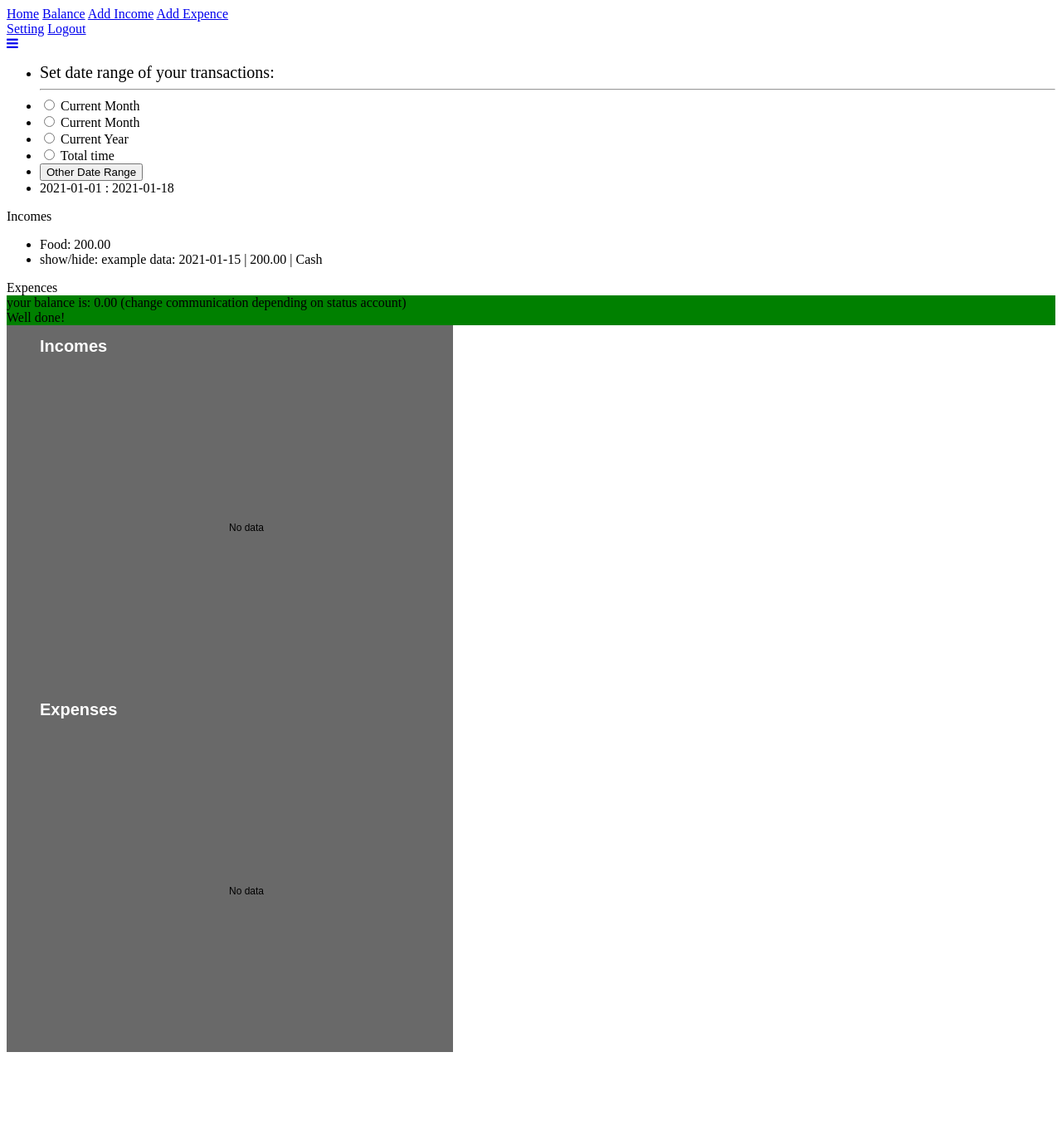
After one commit to Adamall123/HomeSavings, a PHP site: page /balance.html in a window 1280 px wide. The commit adds this page. Shown: the whole page at 83% size. Run offline with PHP 8.4, Linux system fonts and the light colour scheme.

Commit message:
add balance page

```diff
--- /dev/null
+++ b/balance.html
@@ -0,0 +1,117 @@
+<html>
+
+<head>
+    <meta name="viewport" content="width=device-width, initial-scale=1">
+    <link rel="stylesheet" href="https://cdnjs.cloudflare.com/ajax/libs/font-awesome/4.7.0/css/font-awesome.min.css">
+    <script src="resources/js/homesaves.js"></script>
+</head>
+
+<body>
+    <div class="topnav" id="myTopnav">
+        <a class="mainPage" href="#index.html">Home</a>
+        <a class="balance active" href="#index.html">Balance</a>
+        <a class="income" href="#index.html">Add Income</a>
+        <a class="expence" href="#index.html">Add Expence</a>
+        <div class="topnav-right">
+             <a class="settings" href="#index.html">Setting</a>
+            <a id="logout" href="#index.html">Logout</a>
+        </div>
+        <a href="javascript:void(0);" class="icon" onclick="myFunction()">
+            <i class="fa fa-bars"></i>
+        </a>
+    </div>
+
+    <div class="container">
+        <div id="setDateRangeForm">
+            <form id="dateForm" method="post" action="">
+                <ul id="setDateRangeList">
+                    <li>
+                        <span style="font-size: 20px;">Set date range of your transactions:</span>
+                    </li>
+                    <hr style="background-color: black;">
+                    <li>
+                        <input type="radio" class="timePeriodRadio" id="currentMonthRadio">
+                        <label for="currentMonthRadio">Current Month</label>
+                    </li>
+                    <li>
+                        <input type="radio" class="timePeriodRadio" id="previousMonthRadio">
+                        <label for="currentMonthRadio">Current Month</label>
+                    </li>
+                    <li>
+                        <input type="radio" class="timePeriodRadio" id="currentYearRadio">
+                        <label for="currentMonthRadio">Current Year</label>
+                    </li>
+                    <li>
+                        <input type="radio" class="timePeriodRadio" id="totalTimeRadio">
+                        <label for="currentMonthRadio">Total time</label>
+                    </li>
+                    <li>
+                        <button type="button" class="btn btn-warning">Other Date Range</button>
+                    </li>
+                    <li id="otherPeriodOfTimeLabel">2021-01-01 : 2021-01-18</li>
+                </ul>
+            </form>
+        </div>
+
+        <section>
+            <div class="row">
+                <div class="col-lg-6">
+                    <div class="Category">
+                        <header>
+                            <div class="CategoryHeader">Incomes</div>
+                        </header>
+                        <div class="CategoryColumn">
+                            <ul class="CategoryRow" id="incomes">
+                            <li><a>Food: 200.00</a></li>
+                                 <li><a>show/hide: example data: 2021-01-15 | 200.00 | Cash</a></li>
+                            </ul>
+                        </div>
+                    </div>
+                </div>
+                <div class="col-lg-6">
+                     <div class="Category">
+                        <header>
+                            <div class="CategoryHeader">Expences</div>
+                        </header>
+                    </div>
+                </div>
+            </div>
+        </section>
+        <div style="clear: both;"></div>
+        <section>
+            <div id="balanceWindow" style="background-color: green;">
+            your balance is: 0.00 (change communication depending on status account)
+                <br>
+                Well done!
+            </div>
+        </section>
+
+        <section>
+            <div class="row" style="margin-bottom: 100px;">
+                <div class="col-xl-6">
+                    <div id="piechar_3d_incomes">
+                        <div style="position: relative;"><div dir="ltr" style="position: relative; width: 538px; height: 438px;"><div aria-label="A chart." style="position: absolute; left: 0px; top: 0px; width: 100%; height: 100%;"><svg width="538" height="438" aria-label="A chart." style="overflow: hidden;"><defs id="_ABSTRACT_RENDERER_ID_0"></defs><rect x="0" y="0" width="538" height="438" stroke="none" stroke-width="0" fill="#696969"></rect><g><text text-anchor="start" x="40" y="32" font-family="Arial" font-size="20" font-weight="bold" stroke="none" stroke-width="0" fill="#fefefe">Incomes</text><rect x="40" y="15" width="498" height="20" stroke="none" stroke-width="0" fill-opacity="0" fill="#ffffff"></rect></g><text text-anchor="middle" x="289" y="248.2" font-family="Arial" font-size="12" stroke="none" stroke-width="0" fill="#000000">No data</text><g></g></svg><div aria-label="A tabular representation of the data in the chart." style="position: absolute; left: -10000px; top: auto; width: 1px; height: 1px; overflow: hidden;"><table><thead><tr><th>Income Item</th><th>Amount</th></tr></thead><tbody></tbody></table></div></div></div><div aria-hidden="true" style="display: none; position: absolute; top: 448px; left: 548px; white-space: nowrap; font-family: Arial; font-size: 12px;">No data</div><div></div></div>
+                    </div>
+                </div>
+                <div class="col-xl-6">
+                    <div style="position: relative;"><div dir="ltr" style="position: relative; width: 538px; height: 438px;"><div aria-label="A chart." style="position: absolute; left: 0px; top: 0px; width: 100%; height: 100%;"><svg width="538" height="438" aria-label="A chart." style="overflow: hidden;"><defs id="_ABSTRACT_RENDERER_ID_1"></defs><rect x="0" y="0" width="538" height="438" stroke="none" stroke-width="0" fill="#696969"></rect><g><text text-anchor="start" x="40" y="32" font-family="Arial" font-size="20" font-weight="bold" stroke="none" stroke-width="0" fill="#fefefe">Expenses</text><rect x="40" y="15" width="498" height="20" stroke="none" stroke-width="0" fill-opacity="0" fill="#ffffff"></rect></g><text text-anchor="middle" x="289" y="248.2" font-family="Arial" font-size="12" stroke="none" stroke-width="0" fill="#000000">No data</text><g></g></svg><div aria-label="A tabular representation of the data in the chart." style="position: absolute; left: -10000px; top: auto; width: 1px; height: 1px; overflow: hidden;"><table><thead><tr><th>Expense Item</th><th>Amount</th></tr></thead><tbody></tbody></table></div></div></div><div aria-hidden="true" style="display: none; position: absolute; top: 448px; left: 548px; white-space: nowrap; font-family: Arial; font-size: 12px;">No data</div><div></div></div>
+                </div>
+            </div>
+        </section>
+    </div>
+
+
+
+    <script>
+        function myFunction() {
+            var x = document.getElementById("myTopnav");
+            if (x.className === "topnav") {
+                x.className += " responsive";
+            } else {
+                x.className = "topnav";
+            }
+        }
+    </script>
+</body>
+
+</html>
--- a/expence.html
+++ b/expence.html
@@ -9,7 +9,7 @@
 <body>
     <div class="topnav" id="myTopnav">
         <a class="mainPage" href="#index.html">Home</a>
-        <a href="#Balance">Balance</a>
+        <a class="balance" href="#index.html">Balance</a>
         <a class="income" href="#index.html">Add Income</a>
         <a class="expence active" href="#index.html">Add Expence</a>
         <div class="topnav-right">
--- a/income.html
+++ b/income.html
@@ -9,7 +9,7 @@
 <body>
     <div class="topnav" id="myTopnav">
         <a class="mainPage" href="#index.html">Home</a>
-        <a href="#Balance">Balance</a>
+        <a class="balance" href="#index.html">Balance</a>
         <a class="income active" href="#index.html">Add Income</a>
         <a class="expence" href="#index.html">Add Expence</a>
         <div class="topnav-right">
--- a/index.html
+++ b/index.html
@@ -15,6 +15,7 @@
     <link rel="stylesheet" type="text/css" href="resources/css/incomepagestyle.css">
     <link rel="stylesheet" type="text/css" href="resources/css/expencepagestyle.css">
     <link rel="stylesheet" type="text/css" href="resources/css/settingspagestyle.css">
+    <link rel="stylesheet" type="text/css" href="resources/css/balancepagestyle.css">
     <link rel="preconnect" href="https://fonts.gstatic.com">
     <link href="https://fonts.googleapis.com/css2?family=Libre+Baskerville:ital@0;1&display=swap" rel="stylesheet">
     <title>Homesave</title>
--- a/resources/css/settingspagestyle.css
+++ b/resources/css/settingspagestyle.css
@@ -40,10 +40,10 @@ a:hover{
 }
 
 .Category{
-    margin-top: 50px;
+    margin-top: 20px;
     width: 100%;
     border-radius: 10px;
-    margin-bottom: 40px;
+    margin-bottom: 20px;
 }
 .Category Header{
     padding-bottom: 10px;
--- a/resources/css/style.css
+++ b/resources/css/style.css
@@ -71,7 +71,8 @@ header .container  h1 {
 
 main {
     margin: 0;
-    min-height: 450px;
+    min-height: 799px;
+
 }
 
 .row p {
@@ -79,7 +80,8 @@ main {
 }
 
 .siteFooter{
-    position: fixed;
+    position: relative;
+    clear:both;
     width: 100%;
     left: 0;
     bottom: 0;
--- a/resources/js/homesaves.js
+++ b/resources/js/homesaves.js
@@ -38,3 +38,8 @@ $(document).ready(function(){
        $('main').load("settings.html");
    })
 });
+$(document).ready(function(){
+   $(".balance").click(function(){
+       $('main').load("balance.html");
+   })
+});
--- a/settings.html
+++ b/settings.html
@@ -10,7 +10,7 @@
 <body>
     <div class="topnav" id="myTopnav">
         <a class="mainPage" href="#index.html">Home</a>
-        <a href="#Balance">Balance</a>
+        <a class="balance" href="#index.html">Balance</a>
         <a class="income" href="#index.html">Add Income</a>
         <a class="expence" href="#index.html">Add Expence</a>
         <div class="topnav-right">
```
Also changed, not shown: mainPage.html (+6 -3 lines), resources/css/balancepagestyle.css (added, +45 -0 lines), resources/css/style1.jpg (added), resources/css/style2.jpg (added).
